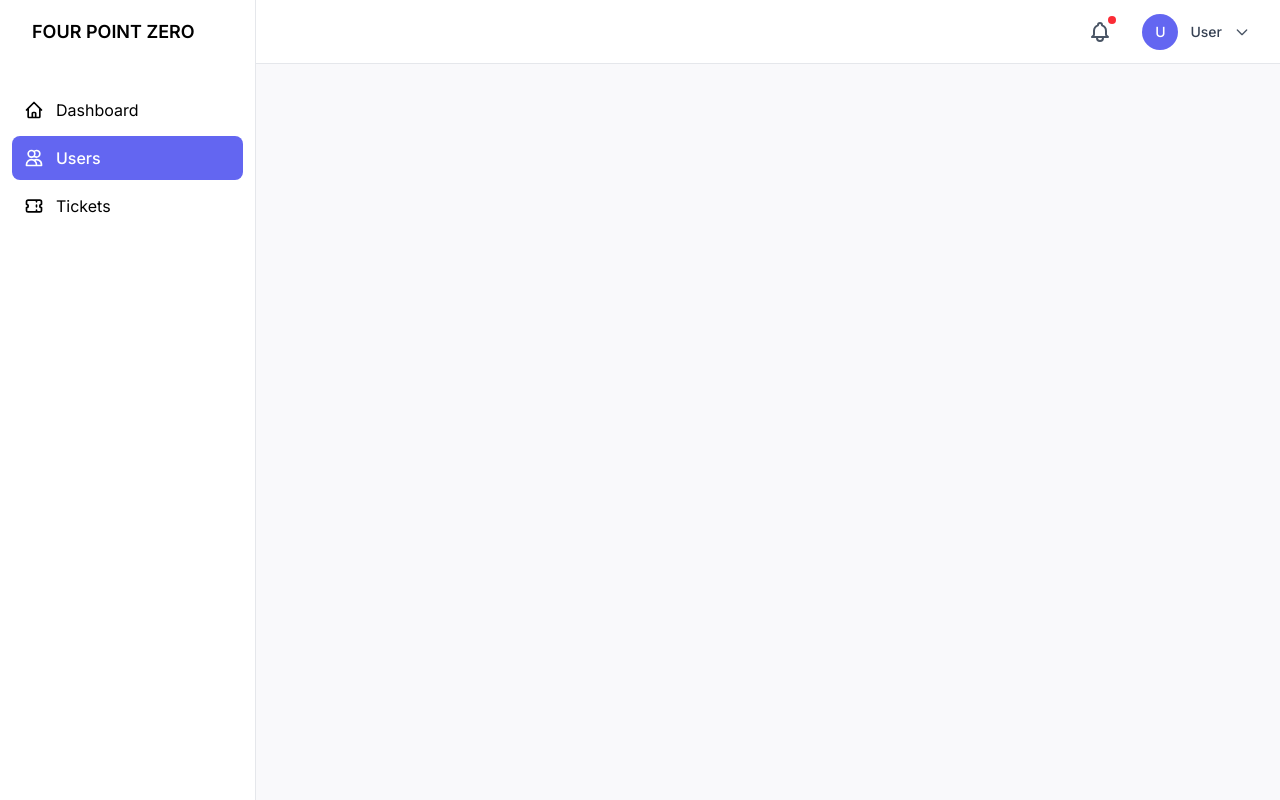
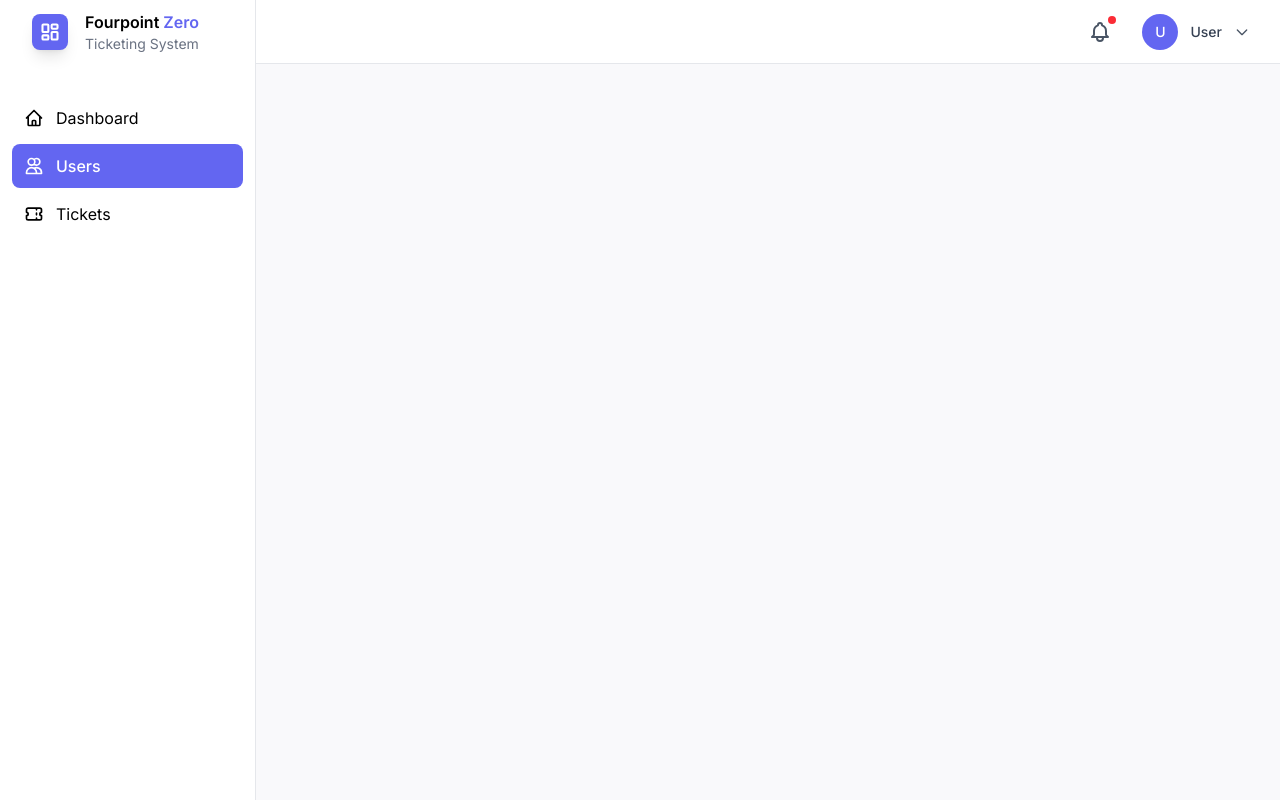
Before and after one commit to earthworldio/ticketing-system, a Next.js app: page /dashboard/users in a window 1280 px wide. Built offline with nearby package versions, Linux system fonts and the light colour scheme.

Commit message:
New logo

```diff
--- a/src/components/features/Sidebar.tsx
+++ b/src/components/features/Sidebar.tsx
@@ -63,9 +63,16 @@ export default function Sidebar({ isOpen, setIsOpen }: SidebarProps) {
       >
         {/* Logo */}
         <div className="flex items-center justify-between h-16 px-8">
-          <div className="flex items-center space-x-3">
-            <span className="font-semibold text-lg text-black">FOUR POINT ZERO</span>
-          </div>
+          <div className="flex items-center space-x-3 flex-col">
+            <div className="p-2 rounded-lg shadow-lg" style={{ backgroundColor: '#6366F1' }}>
+              <svg xmlns="http://www.w3.org/2000/svg" width="24" height="24" viewBox="0 0 24 24" fill="none" stroke="currentColor" strokeWidth="2.5" strokeLinecap="round" strokeLinejoin="round" className="lucide lucide-layout-dashboard h-5 w-5 text-white" aria-hidden="true"><rect width="7" height="9" x="3" y="3" rx="1"></rect><rect width="7" height="5" x="14" y="3" rx="1"></rect><rect width="7" height="9" x="14" y="12" rx="1"></rect><rect width="7" height="5" x="3" y="16" rx="1"></rect></svg></div>
+            </div>
+            <div className='flex flex-col mr-6'>
+              <span className="font-semibold text-md text-black">Fourpoint
+                <span className='text-md' style={{ color: '#6366F1' }}> Zero</span>
+              </span>
+              <span className='text-sm text-gray-500'>Ticketing System</span>
+            </div>
 
           {/* Close button for mobile */}
           <button
@@ -79,7 +86,7 @@ export default function Sidebar({ isOpen, setIsOpen }: SidebarProps) {
         </div>
 
         {/* Menu Items */}
-        <nav className="mt-6 px-3">
+        <nav className="mt-8 px-3">
           <div className="space-y-1">
             {menuItems.map((item) => {
               const isActive = pathname === item.path
```
